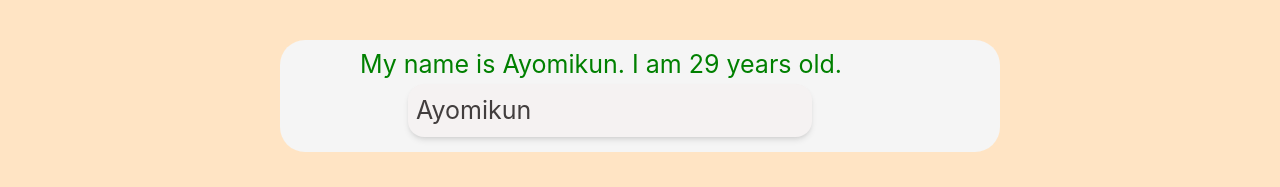
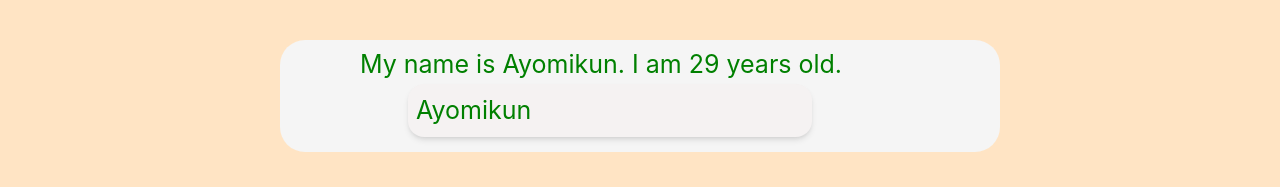
Before and after one commit to Dahrahcme/Assessment-2, a React (Create React App) app: page / in a window 1280 px wide. Shown: the top 187 px of the page. Built offline with nearby package versions, Linux system fonts and the light colour scheme.

Commit message:
final commit

```diff
--- a/src/Components/Output/UserOutput.jsx
+++ b/src/Components/Output/UserOutput.jsx
@@ -9,7 +9,7 @@ function UserOutput(props) {
         <p className='myText'>
             My name is {props.user}. I am 29 years old. <br />
             {/* the two-way binding to display starting username and the input that overwrites the previous name */}
-            <input type="text" onChange={props.change} value={props.user} className=' bg-[#f5f2f2] rounded-2xl p-2 mx-12 shadow-md text-[#423e3e]' />
+            <input type="text" onChange={props.change} value={props.user} className=' bg-[#f5f2f2] rounded-2xl p-2 mx-12 shadow-md' />
         </p>
     </div>
   )
```
